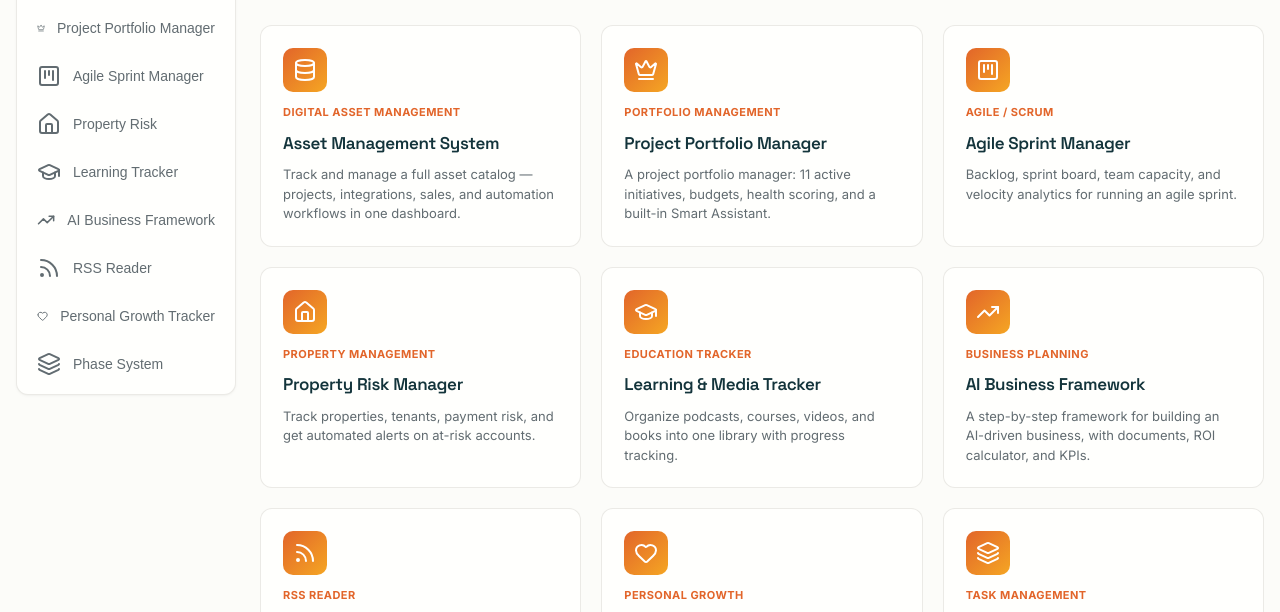
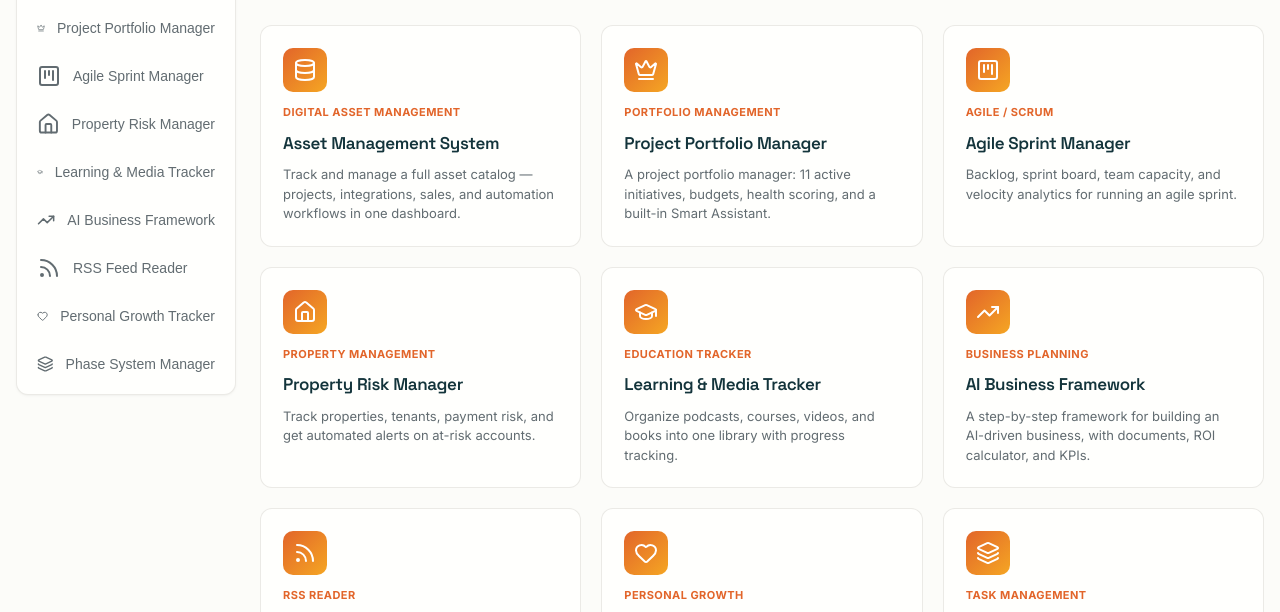
Before and after one commit to kareembullard/project-showcase, a plain HTML site: page index.html in a window 1280 px wide. Shown: the part 188-800 px from the top of the page. Drawn offline with nearby package versions, Linux system fonts and the light colour scheme.

Commit message:
Match hub sidebar nav labels exactly to app titles
Four nav-tab labels were still abbreviated from before the rename
(Property Risk, Learning Tracker, RSS Reader, Phase System) instead
of matching the full app names shown on the home-grid cards. Now
identical everywhere: Property Risk Manager, Learning & Media
Tracker, RSS Feed Reader, Phase System Manager.

Co-Authored-By: Claude Sonnet 5 <noreply@anthropic.com>

```diff
--- a/index.html
+++ b/index.html
@@ -1965,12 +1965,12 @@ select.form-control {
      <button class="nav-tab" data-app="asset-hub.html"><i data-lucide="database"></i><span>Asset Management System</span></button>
      <button class="nav-tab" data-app="portfolio-dashboard.html"><i data-lucide="crown"></i><span>Project Portfolio Manager</span></button>
      <button class="nav-tab" data-app="sprint-planner.html"><i data-lucide="kanban-square"></i><span>Agile Sprint Manager</span></button>
-     <button class="nav-tab" data-app="landlord-risk-manager.html"><i data-lucide="home"></i><span>Property Risk</span></button>
-     <button class="nav-tab" data-app="learning-hub.html"><i data-lucide="graduation-cap"></i><span>Learning Tracker</span></button>
+     <button class="nav-tab" data-app="landlord-risk-manager.html"><i data-lucide="home"></i><span>Property Risk Manager</span></button>
+     <button class="nav-tab" data-app="learning-hub.html"><i data-lucide="graduation-cap"></i><span>Learning &amp; Media Tracker</span></button>
      <button class="nav-tab" data-app="ai-wealth-framework.html"><i data-lucide="trending-up"></i><span>AI Business Framework</span></button>
-     <button class="nav-tab" data-app="feedly-clone.html"><i data-lucide="rss"></i><span>RSS Reader</span></button>
+     <button class="nav-tab" data-app="feedly-clone.html"><i data-lucide="rss"></i><span>RSS Feed Reader</span></button>
      <button class="nav-tab" data-app="flourishing-life.html"><i data-lucide="heart"></i><span>Personal Growth Tracker</span></button>
-     <button class="nav-tab" data-app="phase-system-manager.html"><i data-lucide="layers"></i><span>Phase System</span></button>
+     <button class="nav-tab" data-app="phase-system-manager.html"><i data-lucide="layers"></i><span>Phase System Manager</span></button>
     </nav>
     <div class="tab-content">
      <div class="tab-pane active" id="home">
```
